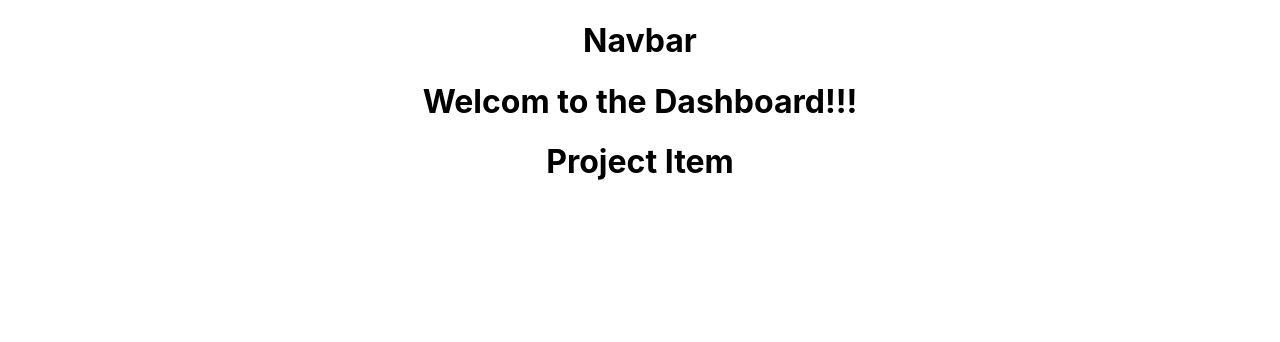
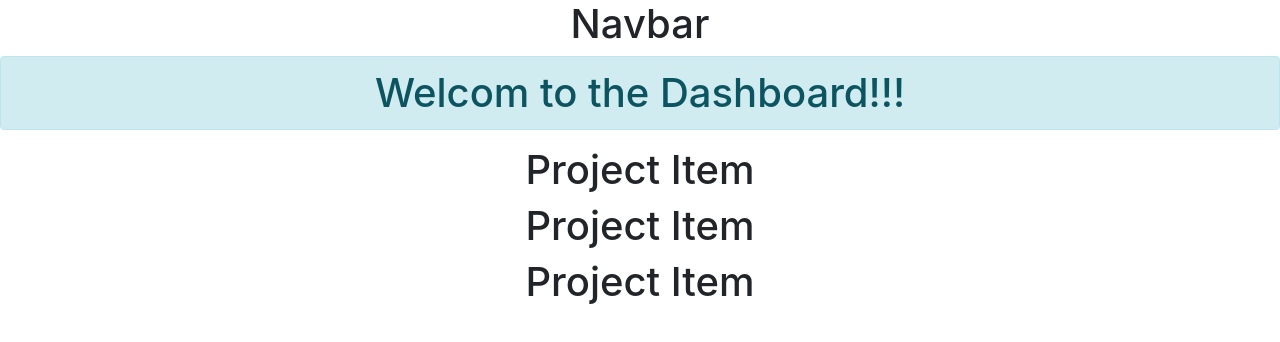
Before and after one commit to alexliuhust/PersonalProjectMT, a React (Create React App) app in the folder ppmtool-react-client/: page /dashboard in a window 1280 px wide. Shown: the top 342 px of the page. Built offline with nearby package versions, Linux system fonts and the light colour scheme.

Commit message:
import Bootstrap 4

```diff
--- a/ppmtool-react-client/package.json
+++ b/ppmtool-react-client/package.json
@@ -6,6 +6,7 @@
     "@testing-library/jest-dom": "^5.11.5",
     "@testing-library/react": "^11.1.1",
     "@testing-library/user-event": "^12.2.0",
+    "bootstrap": "^4.5.3",
     "react": "^17.0.1",
     "react-dom": "^17.0.1",
     "react-scripts": "4.0.0",
--- a/ppmtool-react-client/src/App.js
+++ b/ppmtool-react-client/src/App.js
@@ -1,7 +1,8 @@
-import React, { Component } from 'react'
+//import React, { Component } from 'react'
 import './App.css';
 import Dashboard from './components/Dashboard';
 import Header from './components/Layout/Header';
+import 'bootstrap/dist/css/bootstrap.min.css';
 
 function App() {
   return (
--- a/ppmtool-react-client/src/components/Dashboard.js
+++ b/ppmtool-react-client/src/components/Dashboard.js
@@ -5,7 +5,9 @@ class Dashboard extends Component {
     render() {
         return (
             <div>
-                <h1>Welcom to the Dashboard!!!</h1>
+                <h1 className="alert alert-info">Welcom to the Dashboard!!!</h1>
+                <ProjectItem/>
+                <ProjectItem/>
                 <ProjectItem/>
             </div>
         );
```
Also changed, not shown: 1 other file (tests, documents, lock files or other folders).
